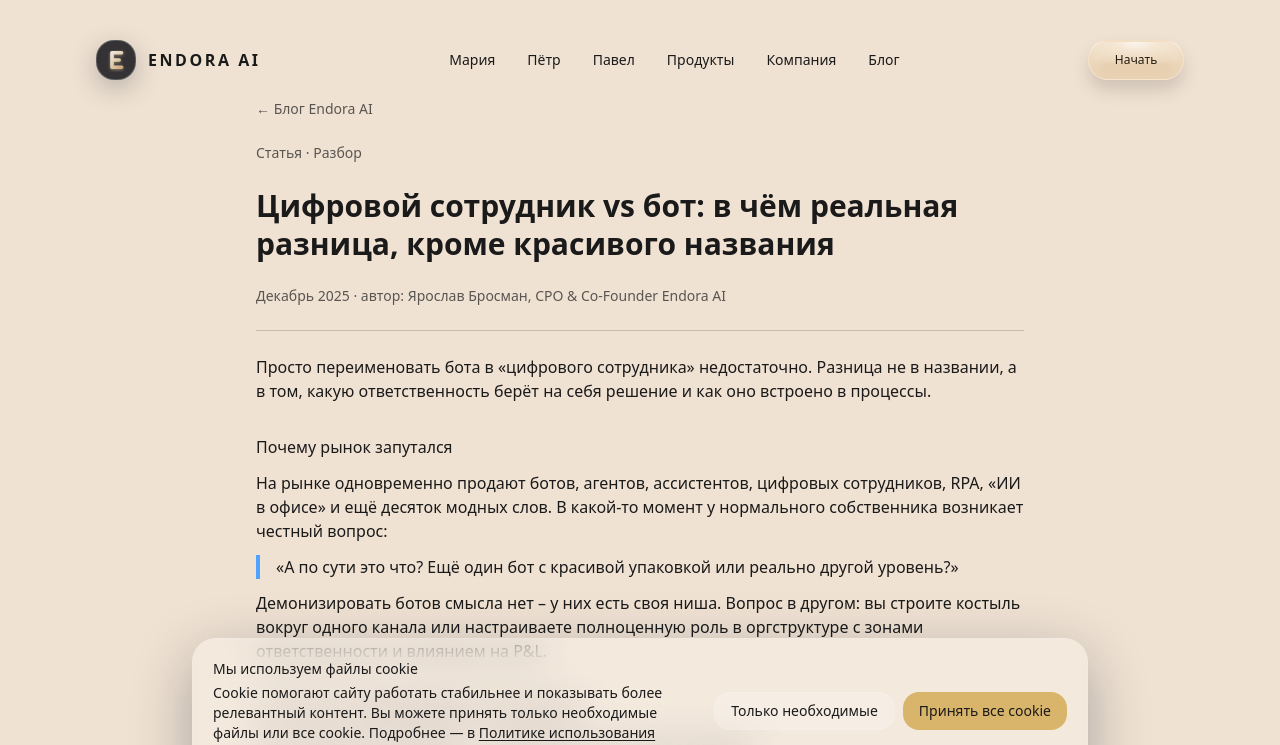
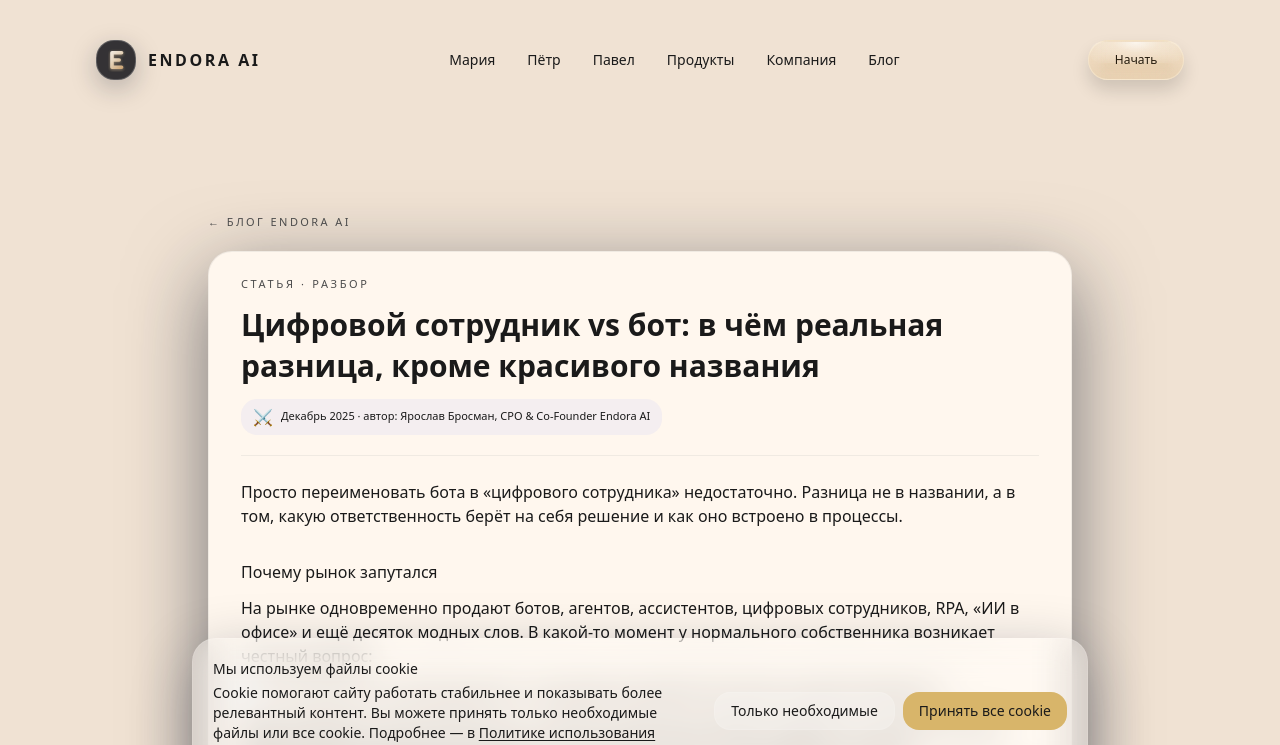
Before and after one commit to shastitko1970-netizen/endora_web, a Next.js app: page /blog/vs-bot in a window 1280 px wide. Shown: the top 745 px of the page. Built offline with nearby package versions, Linux system fonts and the light colour scheme.

Commit message:
refactor: update vs-bot page layout to match vision template with proper styling and card design

```diff
--- a/src/app/blog/vs-bot/page.tsx
+++ b/src/app/blog/vs-bot/page.tsx
@@ -1,5 +1,3 @@
-// src/app/blog/vs-bot/page.tsx
-
 import type { Metadata } from "next";
 import Link from "next/link";
 import { Section } from "@/ui/primitives/Section";
@@ -16,34 +14,42 @@ export const metadata: Metadata = {
 
 export default function VsBotArticlePage() {
   return (
-    <Section>
-      <ScrollReveal variants={fadeUp}>
-        <article className="mx-auto max-w-3xl space-y-6">
+    <main className="min-h-screen w-full pt-28 pb-20">
+      <Section className="pb-10">
+        <ScrollReveal
+          variants={fadeUp}
+          className="max-w-4xl mx-auto px-4 space-y-5"
+        >
           <Link
             href="/blog"
-            className="inline-flex text-sm opacity-70 hover:opacity-100"
+            className="inline-flex items-center gap-2 text-[11px] uppercase tracking-[0.22em] text-[var(--text-muted)]"
           >
-            ← Блог Endora AI
+            <span>← Блог Endora AI</span>
           </Link>
 
-          <p className="text-sm opacity-70">Статья · Разбор</p>
+          <div className="rounded-3xl bg-[#FFF7EE] border border-[rgba(15,23,42,0.06)] shadow-[0_24px_80px_rgba(15,23,42,0.55)] px-5 pt-5 pb-6 md:px-8 md:pt-6 md:pb-8">
+            <div className="space-y-3 border-b border-[rgba(15,23,42,0.06)] pb-4 md:pb-5">
+              <p className="text-[11px] tracking-[0.24em] uppercase text-[var(--text-muted)]">
+                Статья · Разбор
+              </p>
+              <h1 className="text-2xl md:text-3xl font-semibold text-[var(--text-primary)] leading-snug">
+                Цифровой сотрудник vs бот: в чём реальная разница, кроме красивого названия
+              </h1>
+              <div className="inline-flex items-center gap-2 rounded-2xl bg-[rgba(129,140,248,0.09)] px-3 py-1.5 text-[11px] text-[var(--text-secondary)]">
+                <span className="text-base">⚔️</span>
+                <span>
+                  Декабрь 2025 · автор: Ярослав Бросман, CPO &amp; Co-Founder
+                  Endora AI
+                </span>
+              </div>
+            </div>
 
-          <h1 className="text-3xl font-semibold leading-tight">
-            Цифровой сотрудник vs бот: в чём реальная разница, кроме красивого
-            названия
-          </h1>
-
-          <p className="text-sm opacity-70">
-            Декабрь 2025 · автор: Ярослав Бросман, CPO &amp; Co-Founder Endora AI
-          </p>
-
-          <hr className="my-6 opacity-20" />
-
-          <div className="prose max-w-none">
-            <VsBotArticleBody />
+            <div className="pt-5 md:pt-6 prose prose-sm md:prose-base max-w-none mx-auto prose-p:text-[var(--text-secondary)] prose-headings:text-[var(--text-primary)] prose-li:text-[var(--text-secondary)] prose-ul:marker:text-[var(--text-muted)]">
+              <VsBotArticleBody />
+            </div>
           </div>
-        </article>
-      </ScrollReveal>
-    </Section>
+        </ScrollReveal>
+      </Section>
+    </main>
   );
 }
```
